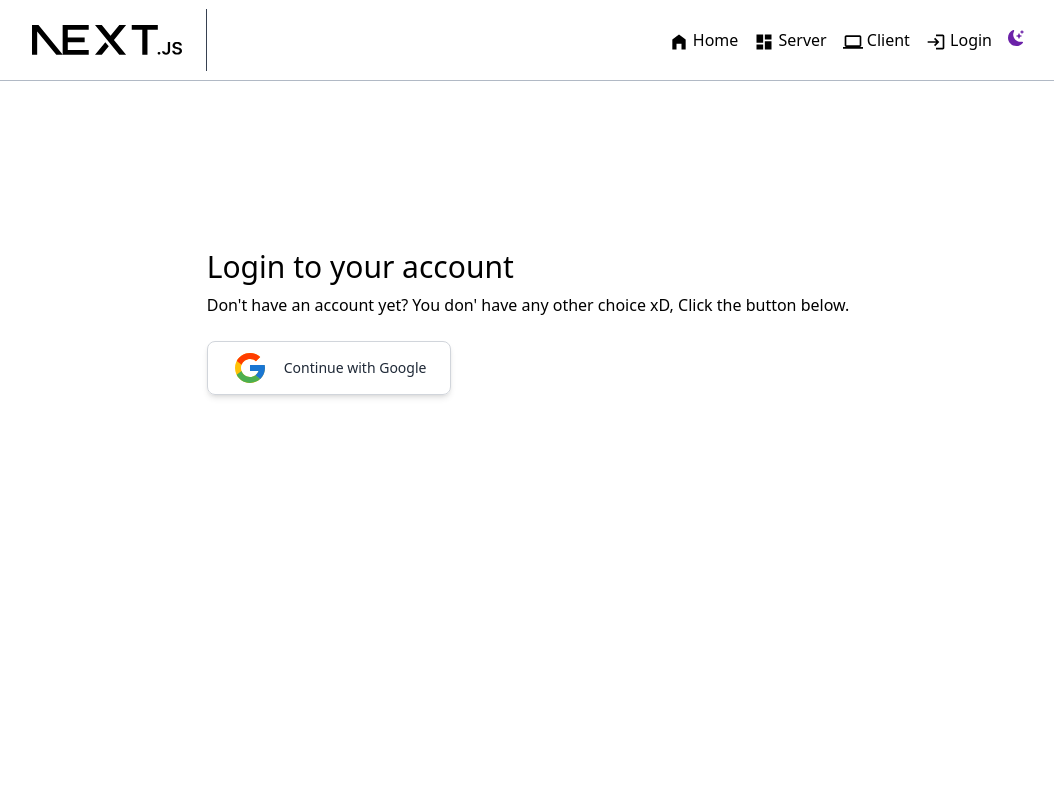
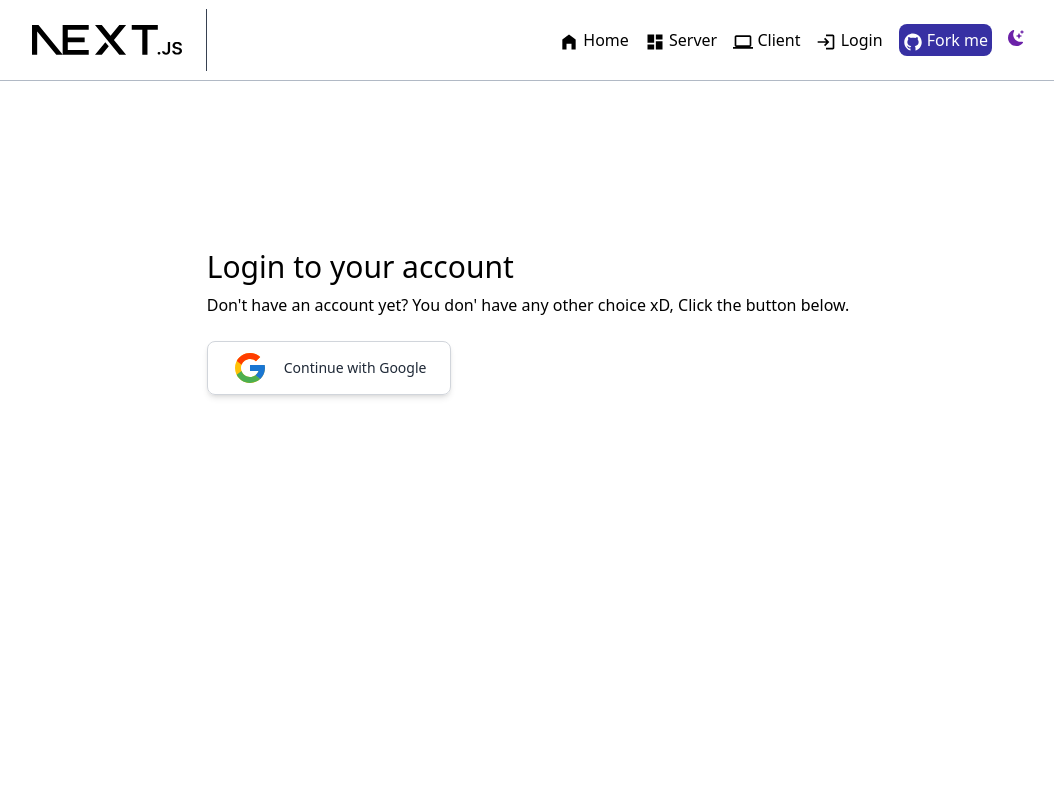
Before and after one commit to panth-jrefuerzo/nextjs-strapi-starter, a Next.js app: page /auth/login in a window 1280 px wide. Shown: the top 800 px of the page, without its empty margins (112-1166 px from the left). Built offline with nearby package versions, Linux system fonts and the light colour scheme; no server answers.

Commit message:
Added Fork Button

```diff
--- /dev/null
+++ b/app/components/GitHubFork.tsx
@@ -0,0 +1,16 @@
+import Link from 'next/link';
+import React from 'react';
+import { AiFillGithub } from 'react-icons/ai';
+interface GH {
+    url : string;
+}
+
+const GitHubFork = ({ url }:GH) => {
+  return (
+    <Link href={url} target="_blank" className='p-1 bg-indigo-800 rounded-lg text-white hover:bg-indigo-700 transition-all duration-300'>
+        <AiFillGithub  size={20} className='inline'/> Fork me
+    </Link>
+  );
+};
+
+export default GitHubFork;
--- a/app/components/Navigation/Navbar.tsx
+++ b/app/components/Navigation/Navbar.tsx
@@ -13,6 +13,7 @@ import SignOutButton from '@/app/auth/signout';
 
 import { useSession } from 'next-auth/react';
 import ThemeButton from '../Theme/ThemeButton';
+import GitHubFork from '../GitHubFork';
 
 const Navbar = () => {
   const { data: session,status } = useSession();
@@ -70,6 +71,7 @@ const Navbar = () => {
           <div className="hidden md:flex items-center">
             <div className={menuStyle}>
               <MenuItems />
+              <GitHubFork url='https://github.com/jahzlariosa/nextjs-strapi-starter/fork' />
               <ThemeButton />
 
               {/** Pass session data component */}
```
